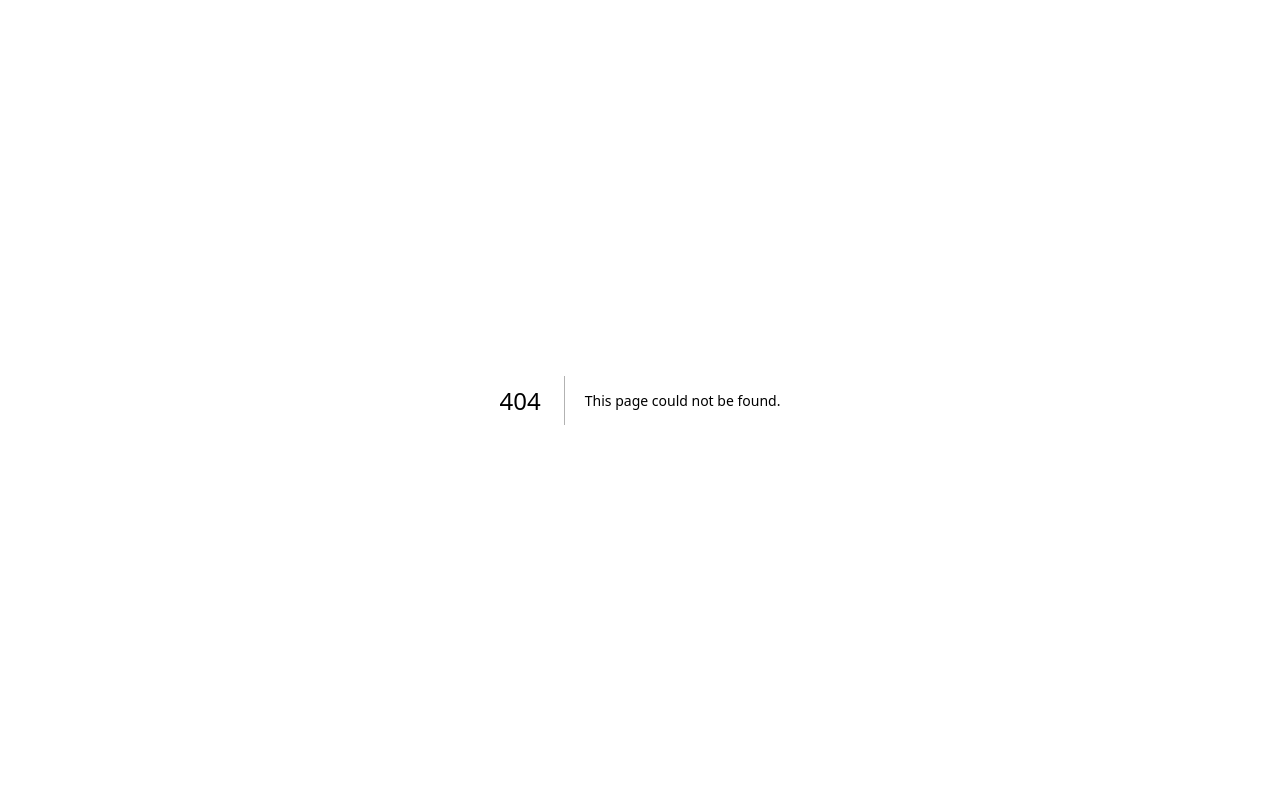
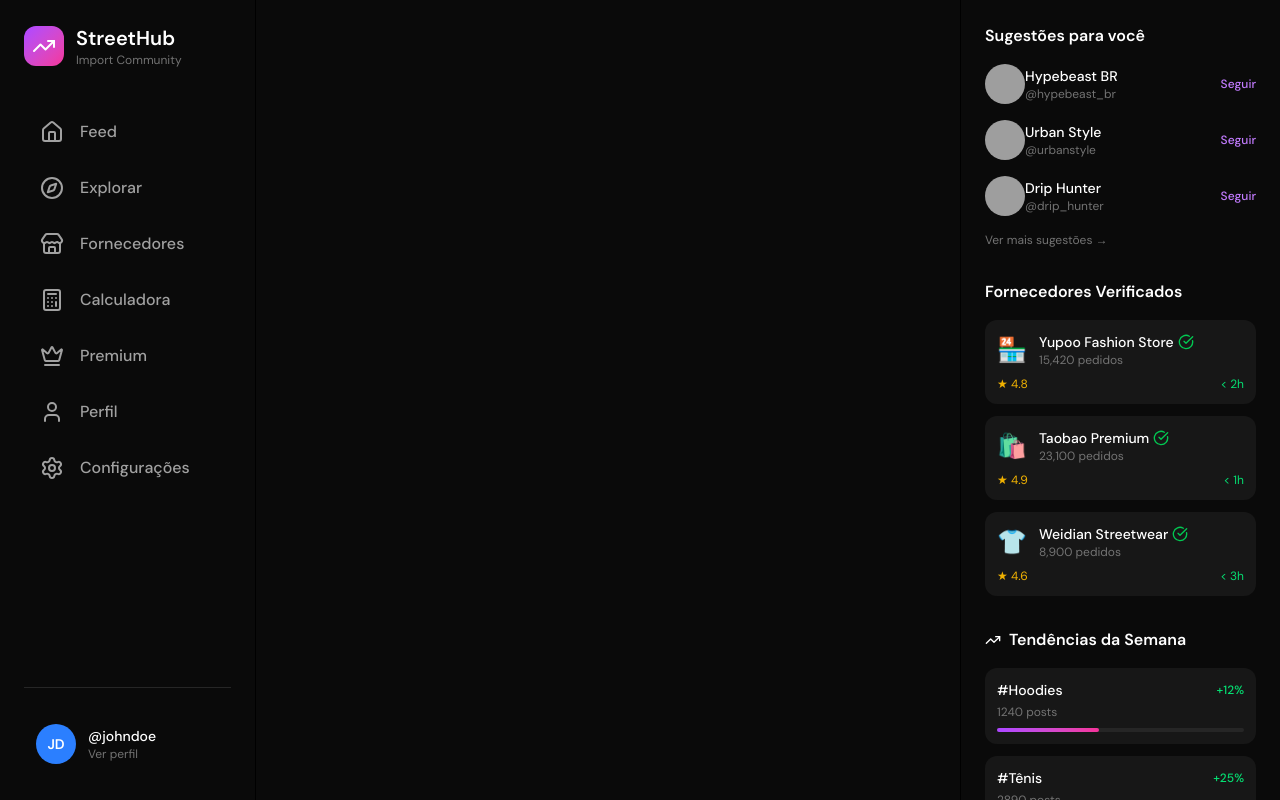
Before and after one commit to rafaelbarbos/projetos, a Next.js app in the folder streethub/: page /post/1 in a window 1280 px wide. Before the commit this address had no page. Built offline with nearby package versions, Linux system fonts and the light colour scheme; grey boxes are pictures that could not be loaded.

Commit message:
Adição da pagina de post

```diff
--- /dev/null
+++ b/streethub/app/post/[id]/page.tsx
@@ -0,0 +1,40 @@
+'use client';
+
+import { use } from "react";
+import Link from "next/link";
+import { notFound } from "next/navigation";
+import { ArrowLeft } from "lucide-react";
+import { Sidebar } from "@/app/components/feed/Sidebar";
+import { Rightsidebar } from "@/app/components/feed/Rightsidebar";
+import { BottomNav } from "@/app/components/shared/BottomNav";
+import { mockPosts } from "@/data/mockData";
+
+// mockPosts → substituir por GET /api/posts/:id
+
+export default function PostDetailPage({
+    params,
+}: {
+    params: Promise<{ id: string }>;
+}) {
+    const { id } = use(params);
+
+    const post = mockPosts.find((p) => p.id === id);
+
+    if (!post) {
+        notFound();
+    }
+
+    return (
+        <div className="min-h-screen bg-neutral-950">
+            <Sidebar />
+            <Rightsidebar />
+            <BottomNav />
+
+            <main className="ml-0 md:ml-64 mr-0 lg:mr-80 min-h-screen pb-16 md:pb-0">
+                <div className="max-w-5xl mx-auto p-4 md:p-8">
+
+                </div>
+            </main>
+        </div>
+    );
+}
```
